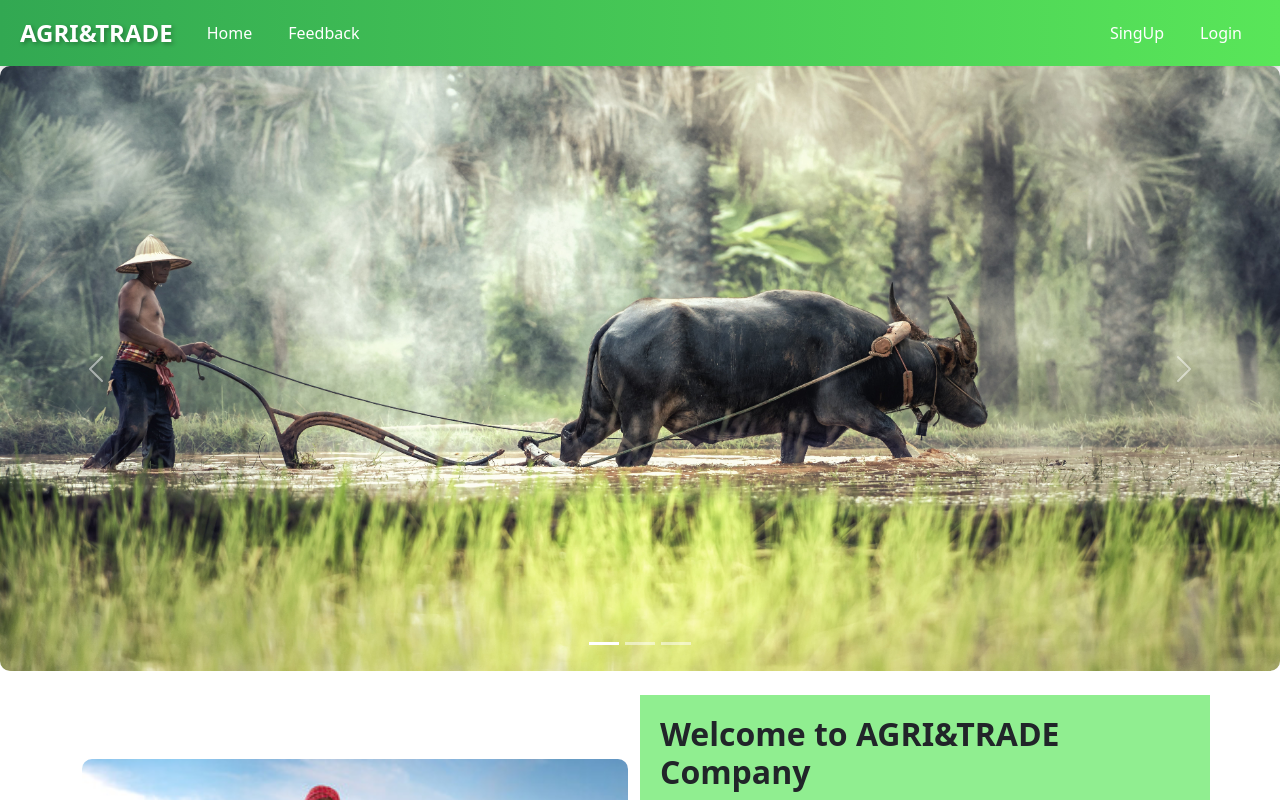
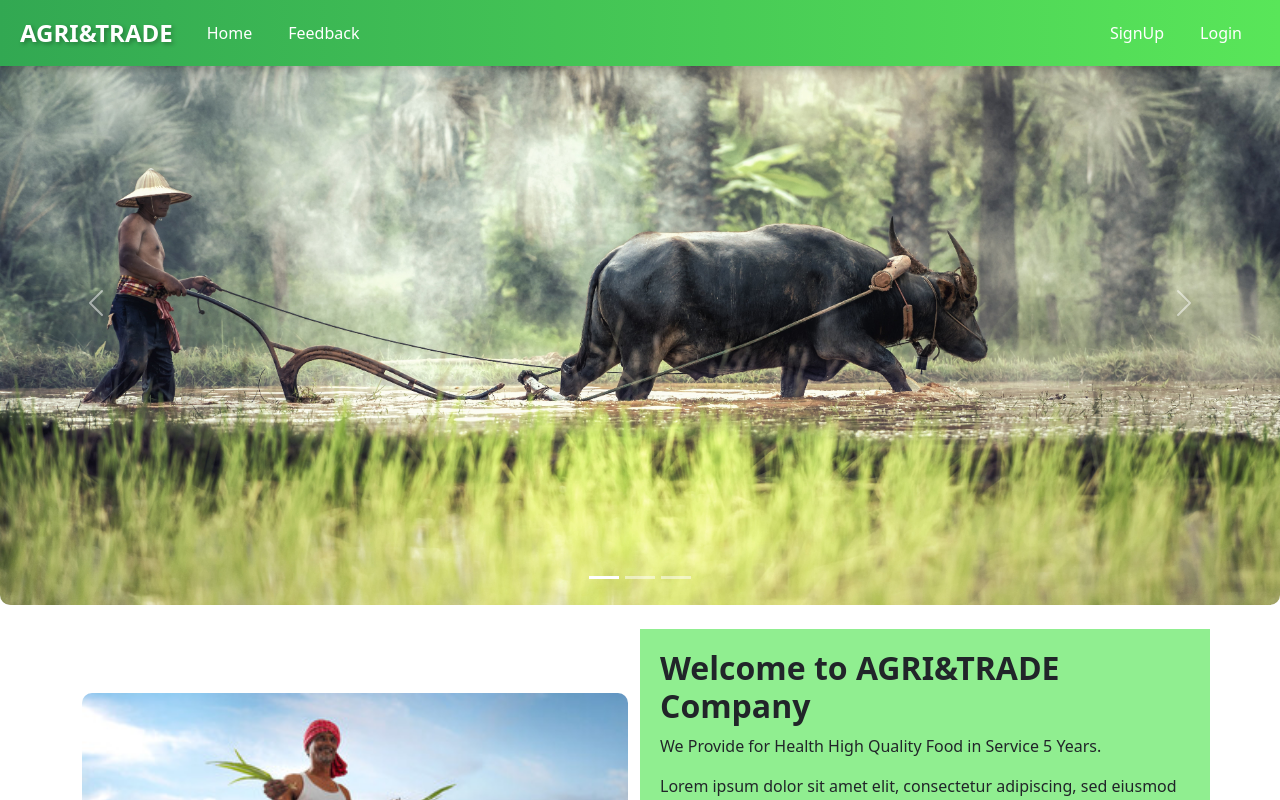
Before and after one commit to Nanthan15/Agri-Trade_Frontend, a React (Create React App) app: page / in a window 1280 px wide. Shown: the top 800 px of the page. Built offline with nearby package versions, Linux system fonts and the light colour scheme.

Commit message:
nav static

```diff
--- a/src/components/compo/nav.js
+++ b/src/components/compo/nav.js
@@ -1,10 +1,11 @@
 import React, { useState, useEffect } from 'react';
-import { useNavigate } from 'react-router-dom';
+import { useNavigate, useLocation } from 'react-router-dom';
 
 const NavBar = () => {
   const [isLoggedIn, setIsLoggedIn] = useState(false);
   const [role, setRole] = useState(null);
   const navigate = useNavigate();
+  const location = useLocation();
 
   useEffect(() => {
     const savedAuth = JSON.parse(localStorage.getItem('authData'));
@@ -23,7 +24,7 @@ const NavBar = () => {
 
   return (
     <nav
-      className="navbar navbar-expand-lg"
+      className={`navbar navbar-expand-lg ${location.pathname === '/' ? 'fixed-top' : ''}`}
       style={{
         background: 'linear-gradient(to right, #32a852, #59e659)',
         boxShadow: '0 4px 8px rgba(0, 0, 0, 0.2)',
@@ -142,7 +143,6 @@ const NavBar = () => {
           )}
         </ul>
         <ul className="navbar-nav ms-auto">
-        {/* {(role === 'CUSTOMER' || role ==='FARMER') && ( */}
           <li className="nav-item">
             <a
               className="nav-link"
@@ -155,12 +155,9 @@ const NavBar = () => {
               onMouseOver={(e) => (e.target.style.color = '#c2f0c2')}
               onMouseOut={(e) => (e.target.style.color = 'white')}
             >
-               {isLoggedIn ? 'Profile' : 'SingUp'}
-
+              {isLoggedIn ? 'Profile' : 'SignUp'}
             </a>
           </li>
-
-            {/* )} */}
           <li className="nav-item">
             <a
               className="nav-link"
```
